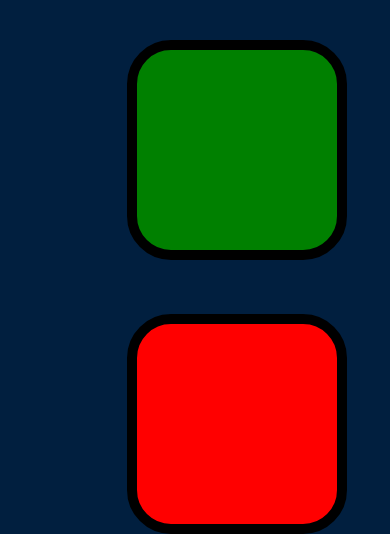
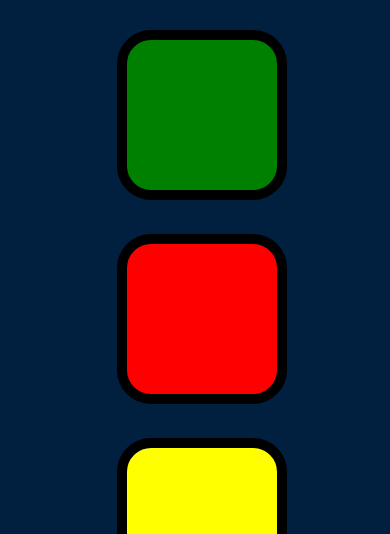
Before and after one commit to ftang0109/Simon-Game, a plain HTML site: page index.html in a window 390 px wide. Shown: the part 310-844 px from the top of the page. Drawn offline with nearby package versions, Linux system fonts and the light colour scheme.

Commit message:
update to style.css

```diff
--- a/styles.css
+++ b/styles.css
@@ -35,6 +35,7 @@ body {
   border-radius: 20%;
   font-family: 'Press Start 2P',cursive;
   font-size: 1.5rem;
+  color:black;
 }
 
 .start {
@@ -93,3 +94,14 @@ body {
   display:flex;
   justify-content: center;
 }
+
+/* To adjust tablet and smartphone size to enhance user experience */
+@media (max-width: 1104px){
+
+  .btn {
+    margin: 15px;
+    height: 150px;
+    width: 150px;
+  }
+
+}
```
